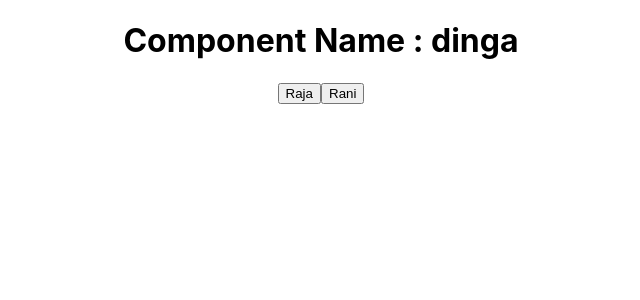
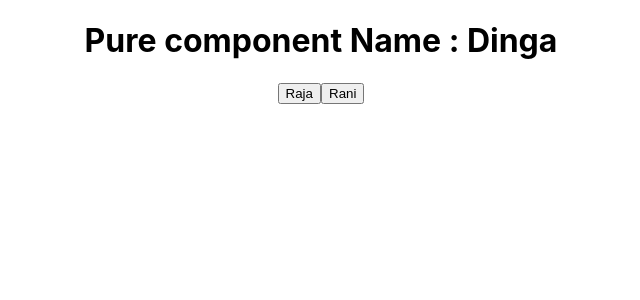
Before and after one commit to SandeepMS07/React-concepts-example-2, a React (Create React App) app: page / in a window 1280 px wide. Shown: the top 300 px of the page, without its empty margins (319-959 px from the left). Built offline with nearby package versions, Linux system fonts and the light colour scheme.

Commit message:
make comp as pure using one class comp as parent and function comp as child

```diff
--- a/src/App.js
+++ b/src/App.js
@@ -1,5 +1,6 @@
 import './App.css';
-import UseStateName from './Components/UseStateName';
+import Parent from './Components/Parent';
+// import UseStateName from './Components/UseStateName';
 // import HttpGetMethods from './Components/HttpGetMethod';
 
 function App() {
@@ -9,9 +10,10 @@ function App() {
        {/* <HttpGetMethods/> */}
 
        {/* By default functional based components as a pure component */}
-       <UseStateName/>
+       {/* <UseStateName/> */}
 
-
+        {/* make pure component using one class component as parent and function component as child component */}
+        <Parent/>
     </div>
   );
 }
--- /dev/null
+++ b/src/Components/Parent.jsx
@@ -0,0 +1,31 @@
+import React, { Component, PureComponent } from 'react';
+import PureClickCounter from './PureClickCounter';
+
+export default class Parent extends PureComponent {
+    constructor(props) {
+        super(props)
+
+        this.state = {
+           name:"Dinga"
+        }
+      }
+
+      updateName1 = () =>
+      {
+          this.setState({name:"Raju"})
+      }
+
+      updateName2 = () =>
+      {
+          this.setState({name:"Rani"})
+      }
+
+    render() {
+      return <div>
+          <PureClickCounter name={this.state.name}/>
+          <button onClick={this.updateName1}>Raja</button>
+          <button onClick={this.updateName2}>Rani</button>
+
+      </div>;
+    }
+  }
--- /dev/null
+++ b/src/Components/PureClickCounter.jsx
@@ -0,0 +1,11 @@
+import React from 'react';
+
+function PureClickCounter(props) {
+  return <div>
+      {console.log("Hi I am Pure Component")}
+      <h1>Pure component Name : {props.name}</h1>
+  </div>;
+}
+
+// export default React.memo(PureClickCounter);
+export default PureClickCounter;
```
